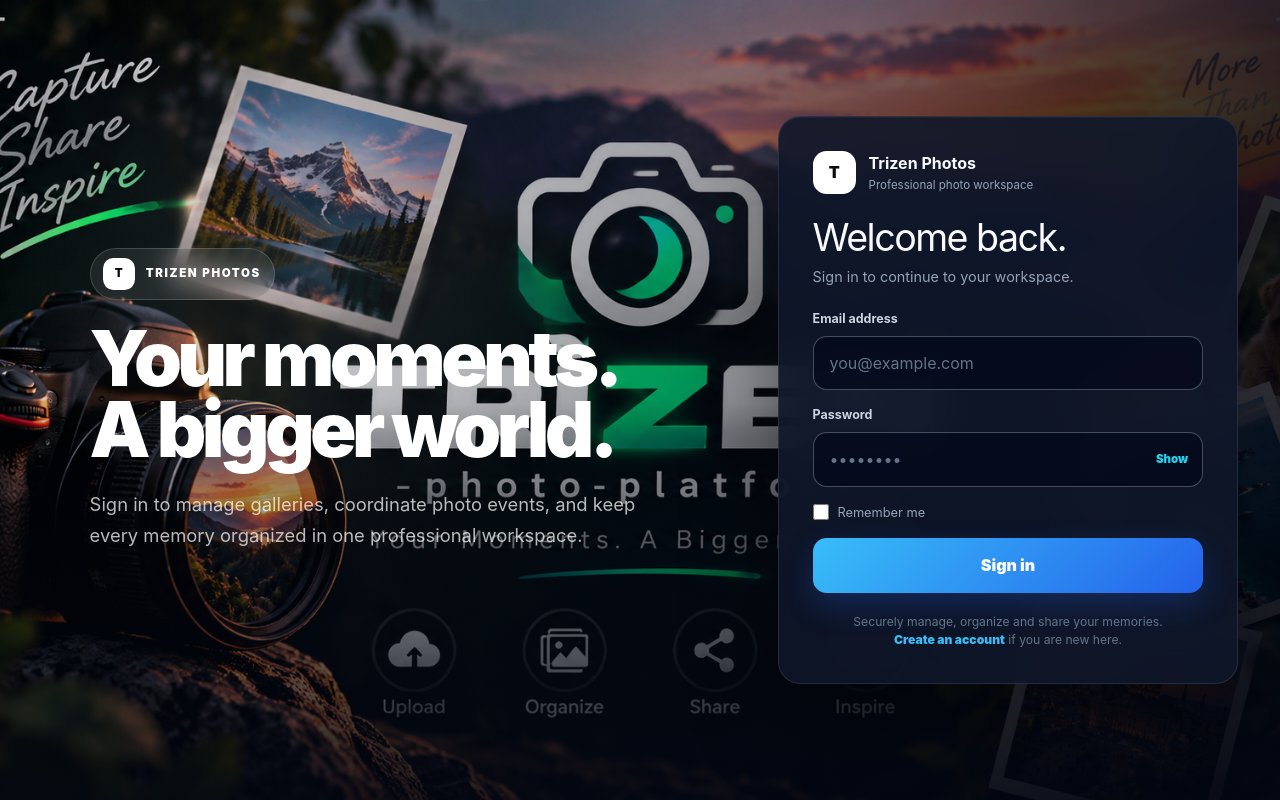
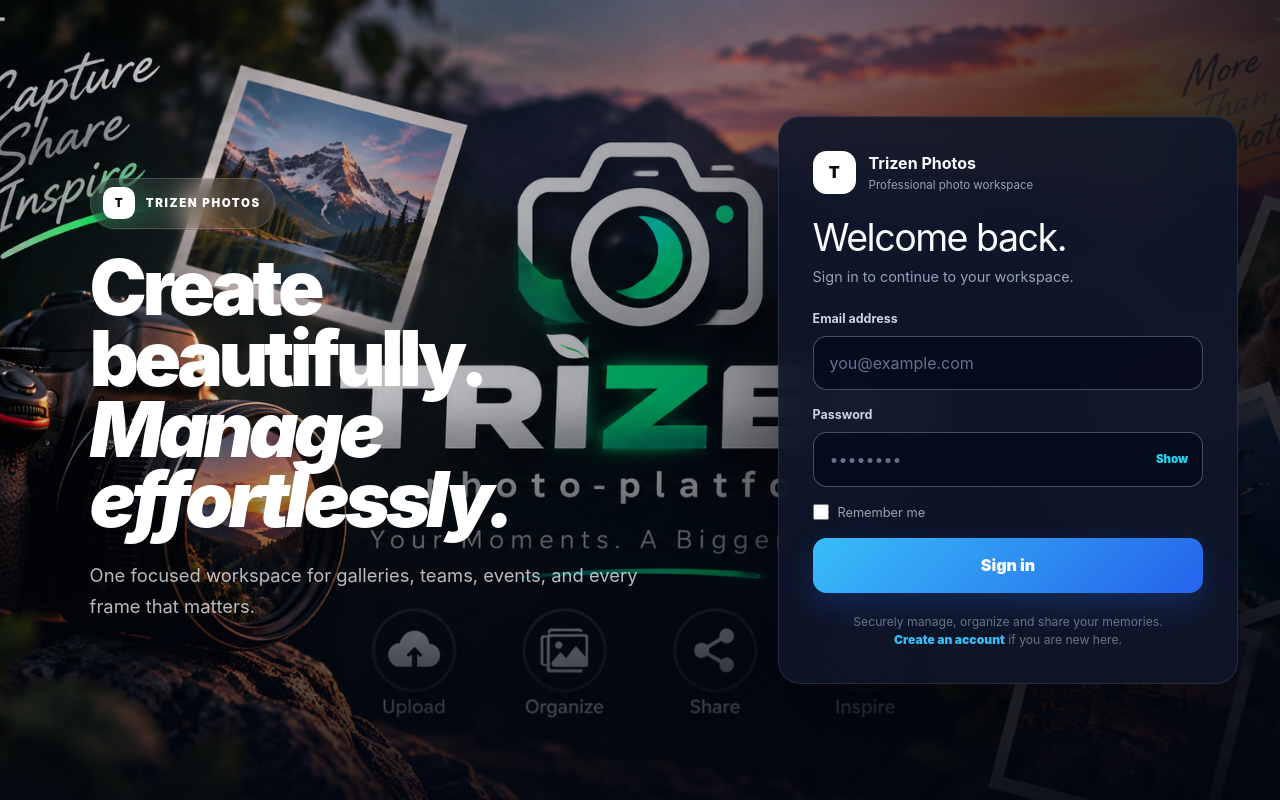
Before and after one commit to Satyakush/trizen-photo-platform, a React (Vite) app in the folder client/: page /login in a window 1280 px wide. Built offline with nearby package versions, Linux system fonts and the light colour scheme; no server answers.

Commit message:
ux: sharpen Trizen login messaging

```diff
--- a/client/src/pages/auth/Login.jsx
+++ b/client/src/pages/auth/Login.jsx
@@ -37,8 +37,8 @@ const Login = () => {
 
   return (
     <main className="trizen-login">
-      <div className="trizen-login__backdrop" />
-      <div className="trizen-login__glow" />
+      <div className="trizen-login__backdrop" aria-hidden="true" />
+      <div className="trizen-login__glow" aria-hidden="true" />
 
       <div className="trizen-login__layout">
         <section className="trizen-login__intro">
@@ -46,8 +46,8 @@ const Login = () => {
             <span className="trizen-login__mark">T</span>
             Trizen Photos
           </div>
-          <h1>Your moments.<br />A bigger world.</h1>
-          <p>Sign in to manage galleries, coordinate photo events, and keep every memory organized in one professional workspace.</p>
+          <h1>Create beautifully.<br /><em>Manage effortlessly.</em></h1>
+          <p>One focused workspace for galleries, teams, events, and every frame that matters.</p>
         </section>
 
         <section className="trizen-login__card">
```
